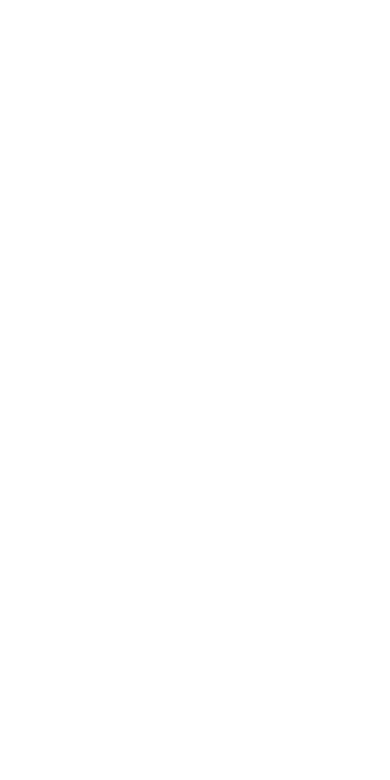
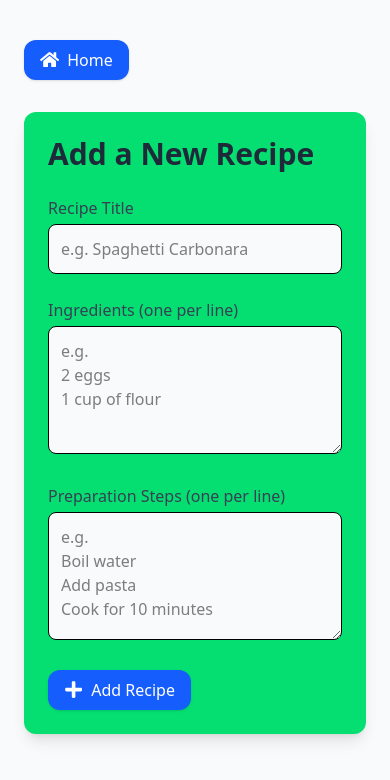
Before and after one commit to SylvesterK-code/alx-fe-reactjs, a React app in the folder recipe-sharing-platform/: page /add-recipe in a window 390 px wide. Before the commit this address had no page. Shown: the top 780 px of the page. Built offline with nearby package versions, Linux system fonts and the light colour scheme; the HTML template or start-up script is replaced by a standard one.

Commit message:
Implemented a Responsive Form to Add New Recipes

```diff
--- a/recipe-sharing-platform/src/App.jsx
+++ b/recipe-sharing-platform/src/App.jsx
@@ -6,6 +6,8 @@ import './index.css'
 import { BrowserRouter as Router, Route, Routes } from "react-router-dom";
 import HomePage from "./components/HomePage";
 import RecipeDetail from "./components/RecipeDetail";
+import AddRecipeForm from "./components/AddRecipeForm";
+
 
 function App() {
   return (
@@ -13,6 +15,7 @@ function App() {
       <Routes>
         <Route path="/" element={<HomePage />} />
         <Route path="/recipe/:id" element={<RecipeDetail />} />
+        <Route path="/add-recipe" element={<AddRecipeForm />} />;
       </Routes>
     </Router>
   );
--- /dev/null
+++ b/recipe-sharing-platform/src/components/AddRecipeForm.jsx
@@ -0,0 +1,130 @@
+import { useState } from "react";
+import Button from "./ui/Button";
+import { FaPlus } from "react-icons/fa";
+import { FaHome } from "react-icons/fa";
+import { Link } from "react-router-dom";
+
+const AddRecipeForm = () => {
+  const [title, setTitle] = useState("");
+  const [ingredients, setIngredients] = useState("");
+  const [steps, setSteps] = useState("");
+
+  const [errors, setErrors] = useState({});
+
+  const validateForm = () => {
+    const newErrors = {};
+
+    if (!title.trim()) newErrors.title = "Recipe title is required";
+
+    if (!ingredients.trim()) {
+      newErrors.ingredients = "Ingredients are required";
+    } else {
+      // Check if at least 2 ingredients
+      const list = ingredients.split("\n").filter((item) => item.trim() !== "");
+      if (list.length < 2) {
+        newErrors.ingredients = "Please list at least two ingredients";
+      }
+    }
+
+    if (!steps.trim()) newErrors.steps = "Preparation steps are required";
+
+    setErrors(newErrors);
+    return Object.keys(newErrors).length === 0;
+  };
+
+  const handleSubmit = (e) => {
+    e.preventDefault();
+
+    if (!validateForm()) return;
+
+    const newRecipe = {
+      id: Date.now(),
+      title,
+      ingredients: ingredients.split("\n"),
+      steps: steps.split("\n"),
+    };
+
+    console.log("New Recipe Submitted:", newRecipe);
+
+    alert("Recipe added successfully!");
+
+    // Reset form
+    setTitle("");
+    setIngredients("");
+    setSteps("");
+  };
+
+  return (
+    <div className="min-h-screen bg-gray-50 px-6 py-10">
+      <Link to="/">
+        <Button variant="primary" icon={FaHome}>
+          Home
+        </Button>
+      </Link>
+
+      <div className="max-w-2xl mx-auto p-6 mt-8 bg-green-400 dark:bg-gray-900 rounded-xl shadow-lg">
+        <h2 className="text-3xl font-bold mb-6 text-gray-800 dark:text-gray-200">
+          Add a New Recipe
+        </h2>
+
+        <form onSubmit={handleSubmit} className="space-y-6">
+          {/* Title */}
+          <div>
+            <label className="block font-medium text-gray-700 dark:text-gray-300 mb-1">
+              Recipe Title
+            </label>
+            <input
+              type="text"
+              value={title}
+              onChange={(e) => setTitle(e.target.value)}
+              className="w-full p-3 border rounded-lg bg-gray-50 dark:bg-gray-800 dark:text-white dark:border-gray-700 focus:ring-2 focus:ring-blue-500"
+              placeholder="e.g. Spaghetti Carbonara"
+            />
+            {errors.title && (
+              <p className="text-red-500 text-sm mt-1">{errors.title}</p>
+            )}
+          </div>
+
+          {/* Ingredients */}
+          <div>
+            <label className="block font-medium text-gray-700 dark:text-gray-300 mb-1">
+              Ingredients (one per line)
+            </label>
+            <textarea
+              value={ingredients}
+              onChange={(e) => setIngredients(e.target.value)}
+              className="w-full p-3 h-32 border rounded-lg bg-gray-50 dark:bg-gray-800 dark:text-white dark:border-gray-700 focus:ring-2 focus:ring-blue-500"
+              placeholder={"e.g.\n2 eggs\n1 cup of flour"}
+            />
+            {errors.ingredients && (
+              <p className="text-red-500 text-sm mt-1">{errors.ingredients}</p>
+            )}
+          </div>
+
+          {/* Steps */}
+          <div>
+            <label className="block font-medium text-gray-700 dark:text-gray-300 mb-1">
+              Preparation Steps (one per line)
+            </label>
+            <textarea
+              value={steps}
+              onChange={(e) => setSteps(e.target.value)}
+              className="w-full p-3 h-32 border rounded-lg bg-gray-50 dark:bg-gray-800 dark:text-white dark:border-gray-700 focus:ring-2 focus:ring-blue-500"
+              placeholder={"e.g.\nBoil water\nAdd pasta\nCook for 10 minutes"}
+            />
+            {errors.steps && (
+              <p className="text-red-500 text-sm mt-1">{errors.steps}</p>
+            )}
+          </div>
+
+          {/* Submit Button */}
+          <Button type="submit" icon={FaPlus} variant="primary">
+            Add Recipe
+          </Button>
+        </form>
+      </div>
+    </div>
+  );
+};
+
+export default AddRecipeForm;
--- a/recipe-sharing-platform/src/components/HomePage.jsx
+++ b/recipe-sharing-platform/src/components/HomePage.jsx
@@ -4,7 +4,8 @@ import { useEffect, useState } from "react";
 
 import { FaArrowRight } from "react-icons/fa";
 import Button from "./ui/Button";
-import Link from "react-router-dom";
+import { Link } from "react-router-dom";
+import { FaPlus } from "react-icons/fa";
 
 const HomePage = () => {
   const [recipes, setRecipes] = useState([]);
@@ -18,6 +19,12 @@ const HomePage = () => {
 
   return (
     <div className="min-h-screen bg-[#F5F7F2] px-6 py-10">
+      <Link to="/add-recipe">
+        <Button variant="primary" icon={FaPlus}>
+          Add New Recipe
+        </Button>
+      </Link>
+
       {/* Page Header */}
       <h1 className="text-4xl font-bold text-green-700 text-center mb-10">
         🍽️ Recipe Sharing Platform
--- a/recipe-sharing-platform/src/components/RecipeDetail.jsx
+++ b/recipe-sharing-platform/src/components/RecipeDetail.jsx
@@ -2,7 +2,6 @@ import React, { useEffect, useState } from "react";
 import { useParams, Link } from "react-router-dom";
 import { FaHome } from "react-icons/fa";
 import Button from "./ui/Button";
-
 
 const RecipeDetail = () => {
   const { id } = useParams();
@@ -28,10 +27,7 @@ const RecipeDetail = () => {
 
   return (
     <div className="min-h-screen bg-gray-50 px-6 py-10">
-      <Link
-        to="/"
-        className="text-blue-600 hover:underline text-lg mb-5 inline-block"
-      >
+      <Link to="/">
         {/* ← Back to Home */}
         <Button variant="primary" icon={FaHome}>
           Home
```
